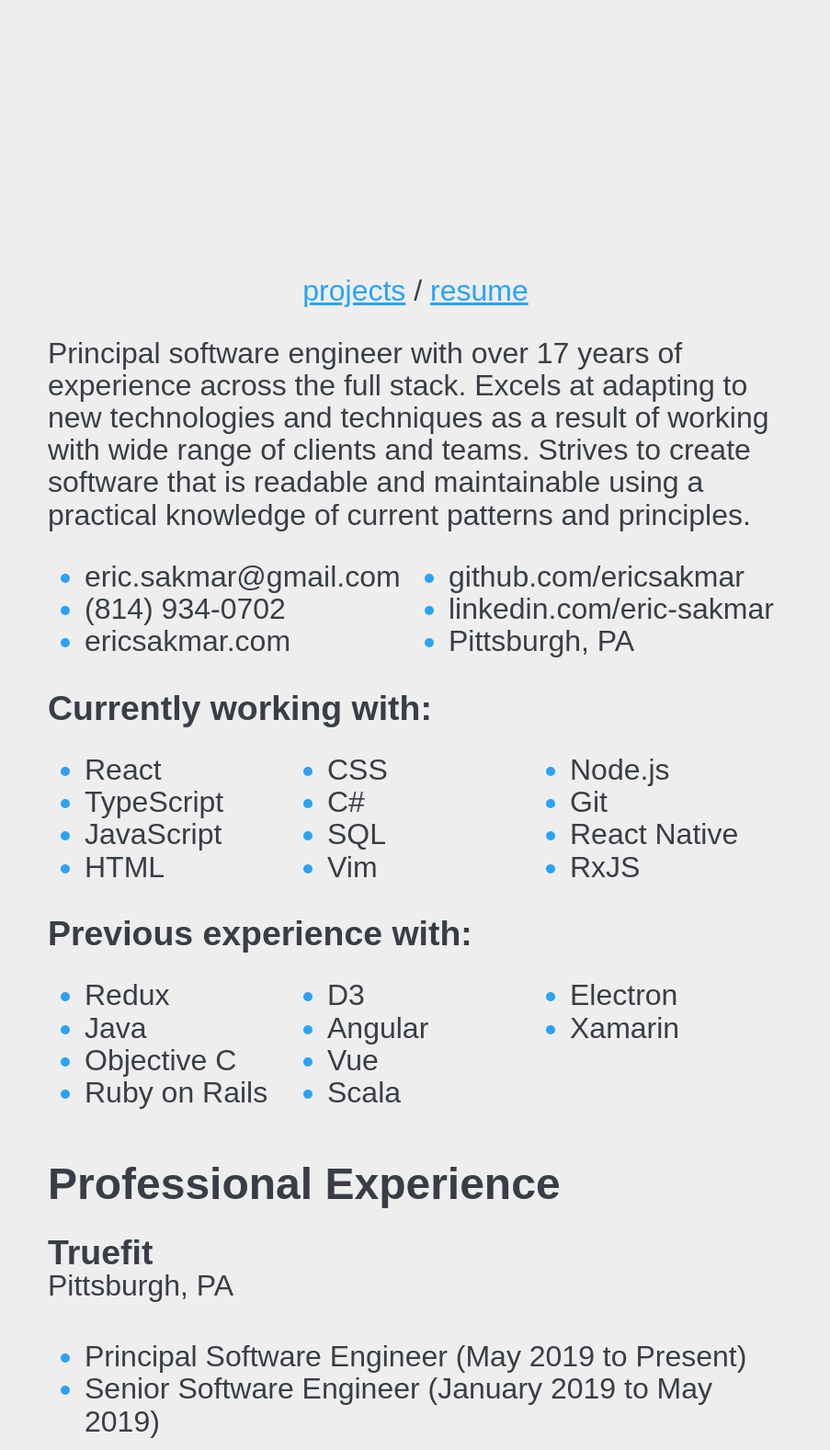
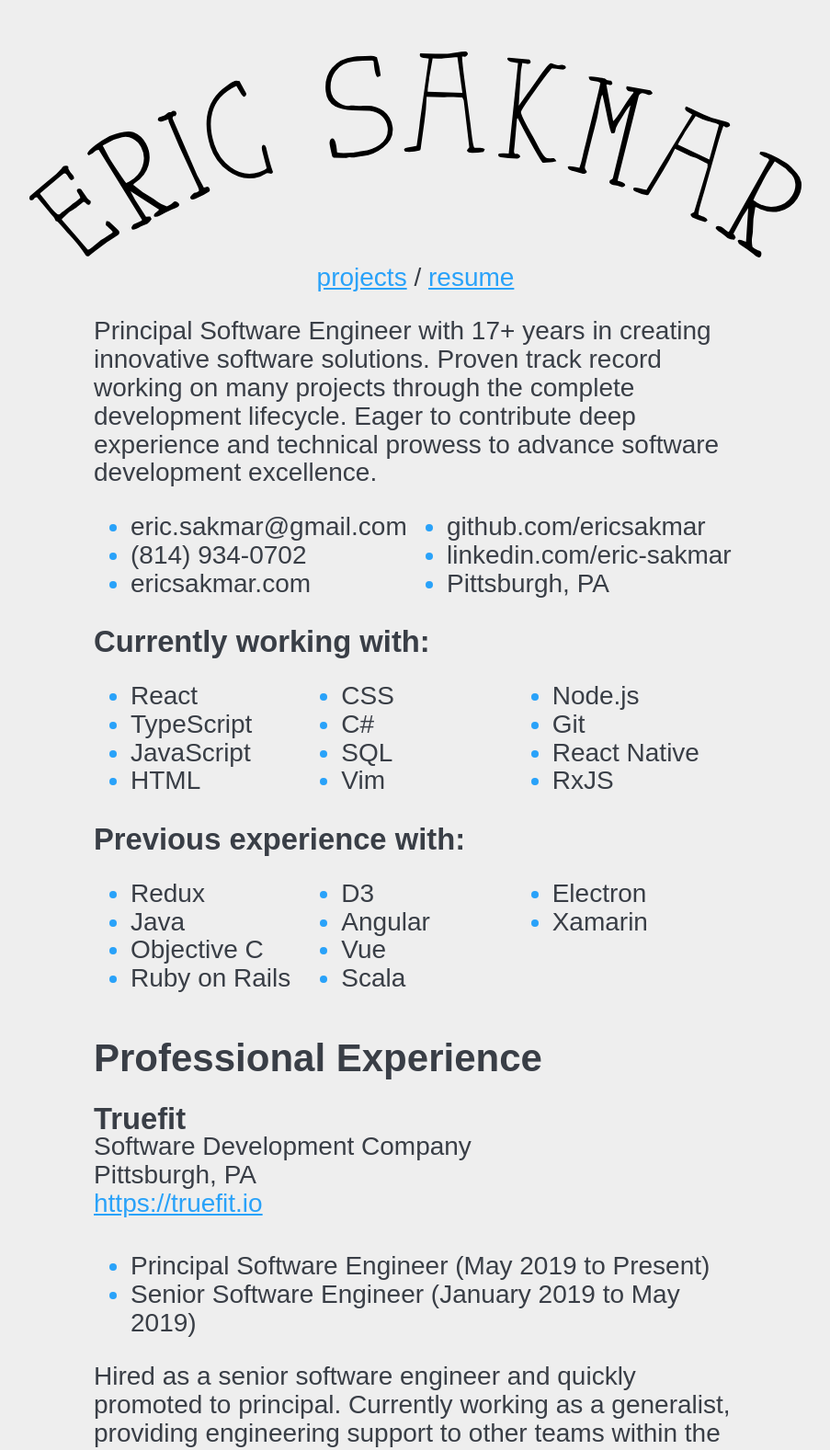
Before and after one commit to ericsakmar/personal-site-2023, a plain HTML site: page resume.html in a window 1280 px wide. Shown: the top 1577 px of the page at 92% size, without its empty margins (188-1091 px from the left). Drawn offline with Linux system fonts and the light colour scheme; a web font is replaced by a local one.

Commit message:
more text updates

```diff
--- a/resume.html
+++ b/resume.html
@@ -18,20 +18,28 @@
 
   <body>
     <header>
-      <img src="header2.svg" class="header" />
+      <img src="header3.svg" class="header" />
       <p class="nav">
-        <a href="/"> projects</a> / <a href="resume.html">resume</a>
+        <a href="/">projects</a> / <a href="resume.html">resume</a>
       </p>
     </header>
 
     <main class="main">
       <section class="resume-section">
+        <!-- <p> -->
+        <!--   Principal software engineer with over 17 years of experience across -->
+        <!--   the full stack. Excels at adapting to new technologies and techniques -->
+        <!--   as a result of working with wide range of clients and teams. Strives -->
+        <!--   to create software that is readable and maintainable using a practical -->
+        <!--   knowledge of current patterns and principles. -->
+        <!-- </p> -->
+
         <p>
-          Principal software engineer with over 17 years of experience across
-          the full stack. Excels at adapting to new technologies and techniques
-          as a result of working with wide range of clients and teams. Strives
-          to create software that is readable and maintainable using a practical
-          knowledge of current patterns and principles.
+          Principal Software Engineer with 17+ years in creating innovative
+          software solutions. Proven track record working on many projects
+          through the complete development lifecycle. Eager to contribute deep
+          experience and technical prowess to advance software development
+          excellence.
         </p>
 
         <ul class="resume-contact two-col">
@@ -80,7 +88,11 @@
         <h2>Professional Experience</h2>
 
         <h3>Truefit</h3>
-        <h4>Pittsburgh, PA</h4>
+        <h4>
+          Software Development Company<br />
+          Pittsburgh, PA<br />
+          <a href="https://truefit.io">https://truefit.io</a>
+        </h4>
 
         <ul>
           <li>Principal Software Engineer (May 2019 to Present)</li>
@@ -119,7 +131,10 @@
         </ul>
 
         <h3>Concurrent Technologies Corporation</h3>
-        <h4>Johnstown, PA; Alexandria, VA; Arlington, VA; Pittsburgh, PA</h4>
+        <h4>
+          Research and Development Professional Services Organization<br/ >
+          Johnstown, PA<br /><a href="https://ctc.com">https://ctc.com</a>
+        </h4>
 
         <ul>
           <li>Senior Software Engineer (June 2016 to December 2018)</li>
@@ -130,9 +145,11 @@
         </ul>
 
         <p>
-          Hired for a full-time position after a 2 year internship. Gathered a
-          lot of experience and took on many new responsibilities through
-          working on a broad range of projects in several different cities.
+          Hired for a full-time position after a 2 year internship. Gathered
+          extensive experience and took on many new responsibilities through
+          working on a broad range of educational and mobile projects in several
+          different cities including Johnstown PA, Alexandria VA, Arlington VA
+          and Pittsburgh PA.
         </p>
 
         <ul>
--- a/style.css
+++ b/style.css
@@ -8,8 +8,9 @@
 
 html {
   box-sizing: border-box;
-  font-size: 32px;
+  font-size: 28px;
 }
+
 *,
 *:before,
 *:after {
@@ -21,12 +22,12 @@ body {
   color: var(--dark);
   line-height: 1.1rem;
   font-family: "Darker Grotesque", sans-serif;
+  margin: 0.5rem;
 }
 
 header {
   max-width: 30rem;
   margin: 2rem auto 1rem auto;
-  position: relative;
 }
 
 a,
@@ -40,10 +41,7 @@ a:visited {
 
 .nav {
   text-align: center;
-  position: absolute;
-  bottom: 0;
-  width: 100%;
-  margin: 0;
+  margin-top: 0;
 }
 
 img {
@@ -82,17 +80,16 @@ li::marker {
   text-align: center;
   border: 5px solid var(--dark);
   background-color: #fff;
-  /* padding: 1rem; */
   box-shadow: 5px 5px 0 var(--accent);
   border-radius: 5px;
 }
 
 .two-col {
-  columns: 2;
+  columns: 9rem 2;
 }
 
 .three-col {
-  columns: 3;
+  columns: 5rem 3;
 }
 
 .summary {
```
